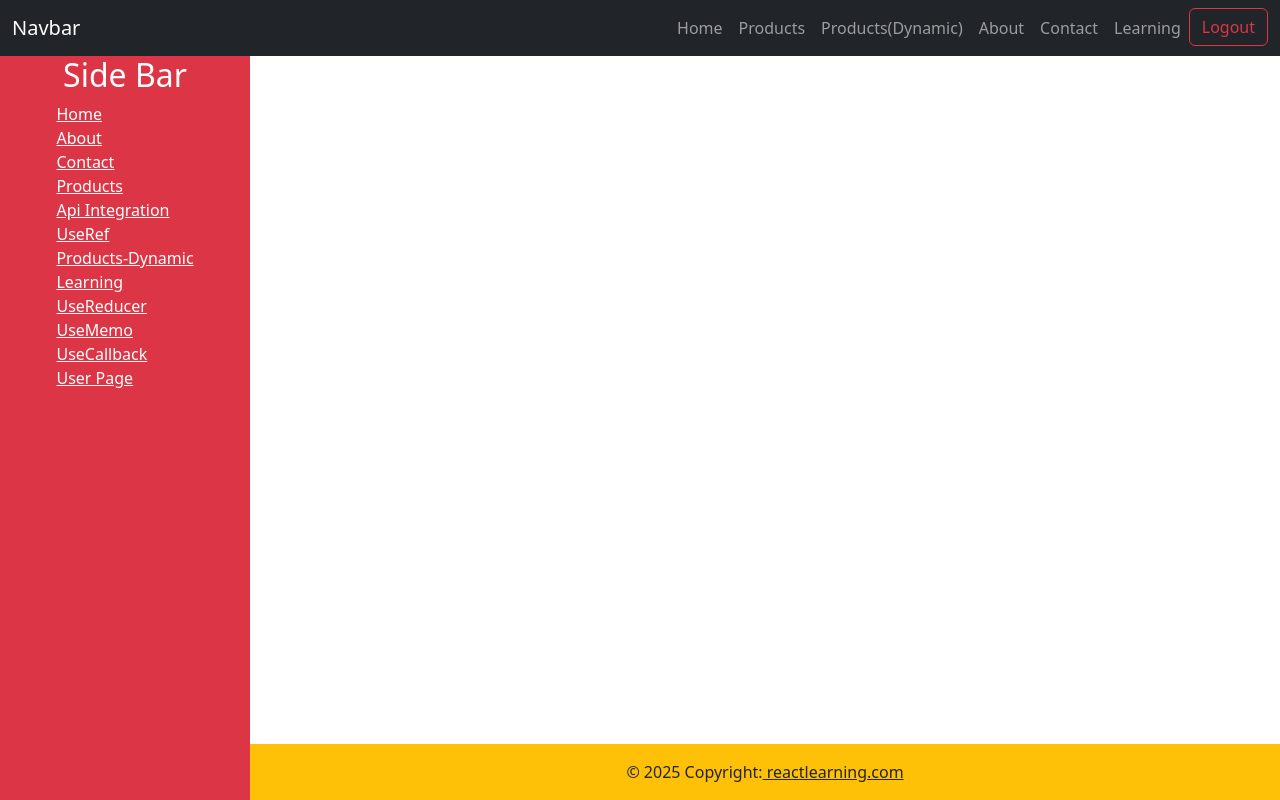
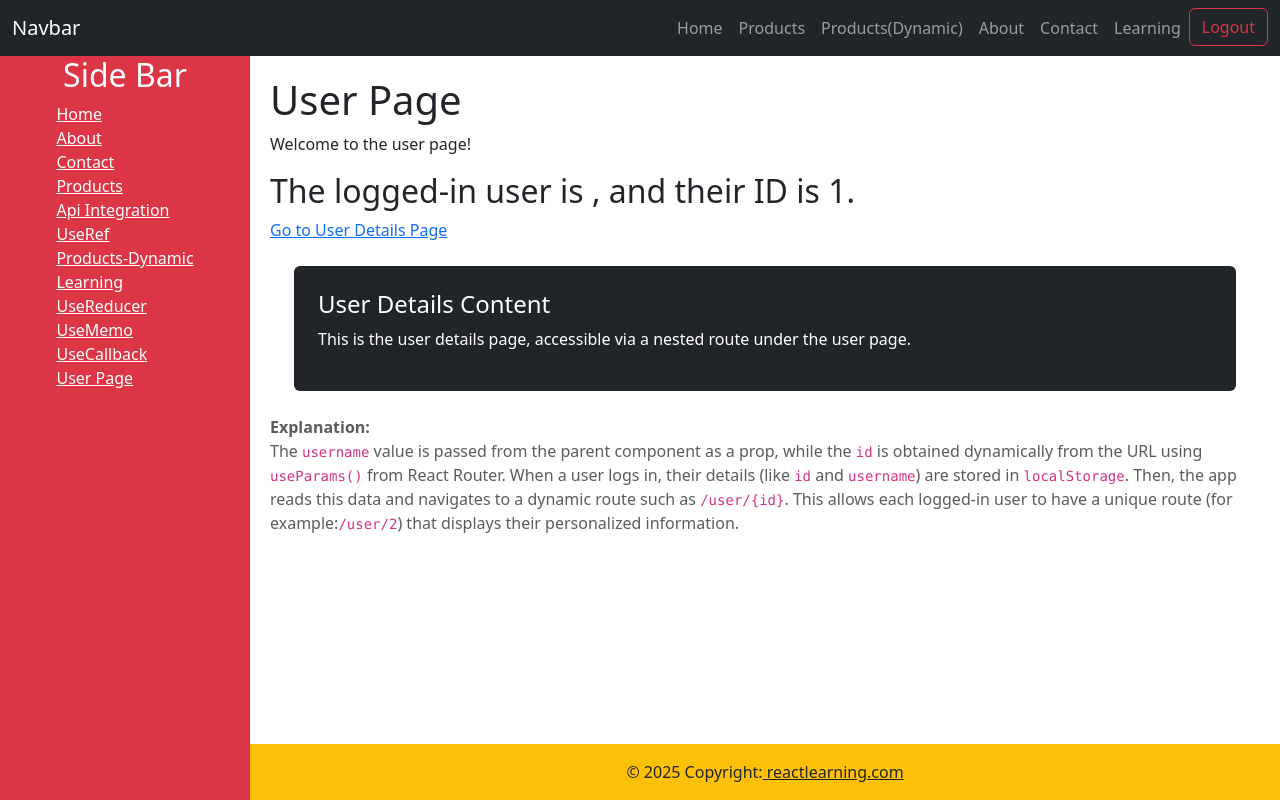
Before and after one commit to Chan-08/reactLearning, a React (Vite) app: page /user/1/userDetails in a window 1280 px wide. Built offline with nearby package versions, Linux system fonts and the light colour scheme; sample sign-in values are in the browser's storage.

Commit message:
nested route

```diff
--- a/src/App.tsx
+++ b/src/App.tsx
@@ -19,6 +19,7 @@ import UseReducer from './pages/hooks/useReducer';
 import UseMemo from './pages/hooks/useMemo';
 import UseCallback from './pages/hooks/useCallback';
 import UserPage from './pages/user';
+import UserDetailPage from './pages/userDetails';
 
 
 export default function App() {
@@ -46,7 +47,7 @@ export default function App() {
                   path="/"
                   element={
                     <>
-                      <Display username = {username} id={id}/>
+                      <Display/>
                     </>
                   }
                 />
@@ -61,7 +62,9 @@ export default function App() {
                 <Route path="/usereducer" element={<UseReducer />} />
                 <Route path="/usememo" element={<UseMemo />} />
                 <Route path="/usecallback" element={<UseCallback />} />
-                <Route path="/user/:id" element={<UserPage username= {username} />} />
+                <Route path="/user/:id" element={<UserPage username= {username}  />} >
+                  <Route path="userDetails" element={ <UserDetailPage />} />
+                </Route>
               </Routes>
             </main>
           </div>
--- a/src/components/display.tsx
+++ b/src/components/display.tsx
@@ -1,12 +1,7 @@
 import MyContext from "../pages/hooks/useContext";
 import { useContext } from "react";
 
-type DisplayProps = {
-  username?: string;
-  id?: number;
-};
-
-export default function Display({ username, id }: DisplayProps) {
+export default function Display() {
 
   const data = useContext(MyContext);
 
@@ -15,7 +10,6 @@ export default function Display({ username, id }: DisplayProps) {
       <div className="p-4 rounded shadow bg-white">
         <h1 className=" text-primary fw-bold">Welcome 👋</h1>
 
-        <h2 className="mb-3">The logged-in user is {username}, and their ID is {id}.</h2>
         <p className="fs-5 text-muted">
           This page is created by{" "}
           <span>
--- a/src/pages/user.tsx
+++ b/src/pages/user.tsx
@@ -1,4 +1,5 @@
 import { useParams } from "react-router-dom";
+import { Link, Outlet } from "react-router-dom";
 
 type userProbs = {
   username?: string;
@@ -11,5 +12,22 @@ export default function UserPage({ username}: userProbs) {
     <h1>User Page</h1>
     <p>Welcome to the user page!</p>
     <h2>The logged-in user is {username}, and their ID is {id}.</h2>
+
+    <Link to="userDetails">Go to User Details Page</Link>
+    <Outlet />
+
+
+      <p className="text-muted" style={{ marginTop: "1rem" }}>
+        <strong>Explanation:</strong><br />
+        The <code>username</code> value is passed from the parent component as a prop,
+        while the <code>id</code> is obtained dynamically from the URL using{" "}
+        <code>useParams()</code> from React Router. When a user logs in, their
+        details (like <code>id</code> and <code>username</code>) are stored in{" "}
+        <code>localStorage</code>. Then, the app reads this data and navigates to a
+        dynamic route such as <code>/user/&#123;id&#125;</code>. This allows each
+        logged-in user to have a unique route (for example:
+        <code>/user/2</code>) that displays their personalized information.
+      </p>
+
   </div>;
 }
--- /dev/null
+++ b/src/pages/userDetails.tsx
@@ -0,0 +1,6 @@
+export default function UserDetailPage() {
+  return <div className="bg-dark text-white p-4 rounded m-4">
+    <h4>User Details Content</h4>
+    <p>This is the user details page, accessible via a nested route under the user page.</p>
+  </div>;
+}
```
